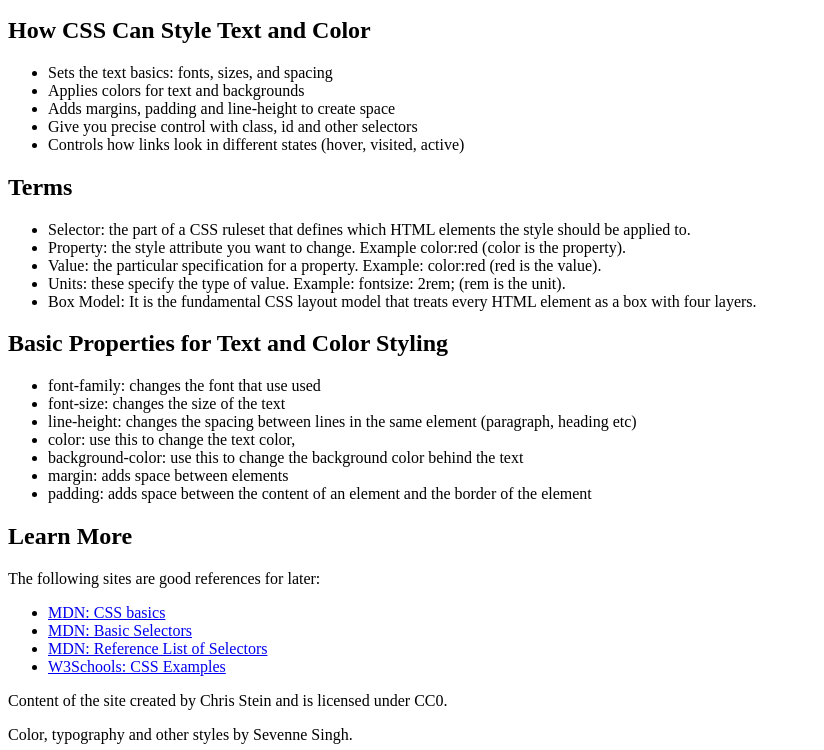
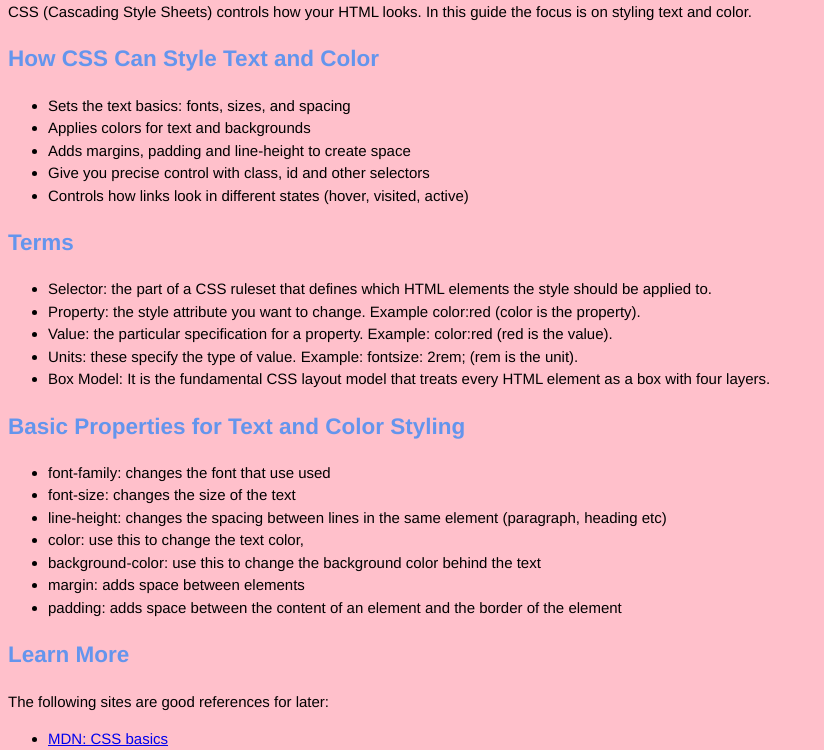
Before and after one commit to sevennethescientist/project1-website-basics, a plain HTML site: page css-guide.html in a window 1280 px wide. Shown: the part 197-947 px from the top of the page, without its empty margins (0-824 px from the left). Drawn offline with Linux system fonts and the light colour scheme.

Commit message:
changes to css

```diff
--- a/css-guide.html
+++ b/css-guide.html
@@ -5,6 +5,7 @@
     <meta charset="UTF-8">
     <meta name="viewport" content="width=device-width, initial-scale=1.0">
     <title>Document</title>
+    <link rel="stylesheet" href="style.css">
 </head>
 
 <body>
--- a/style.css
+++ b/style.css
@@ -6,23 +6,29 @@ html{
   line-height - base line height, generally should be in the range 1.5-1.8
   color- primary text color for the site
   background-color - primary background color for the site */
-
-
+  font-size: 15px;
+  font-family: 'Franklin Gothic Medium', 'Arial Narrow', Arial, sans-serif;
+  line-height: 1.5;
+  color: black;
+  background-color: pink;
 }
 
 /* General heading styles */
 /*set font styles for all of your headings, for example font-weight, line-height, font-family */
 h1, h2, h3, h4, h5, h6{
-
+  color: magenta;
 }
 
 /* Specific element text styles */
 h1{
-  /*   this is the page title you may want to set the font-size and weight instead of relying on the default. */
+  color: maroon;
 }
 
 h2{
-  /* secondary heading, also set font-size and weight (and others you may want)
+  /* secondary heading, also set font-size and weight (and others you may want) */
+  color: cornflowerblue;
+  font-size: 1.8;
+  font-weight: 700;
 }
 
 p{
```
